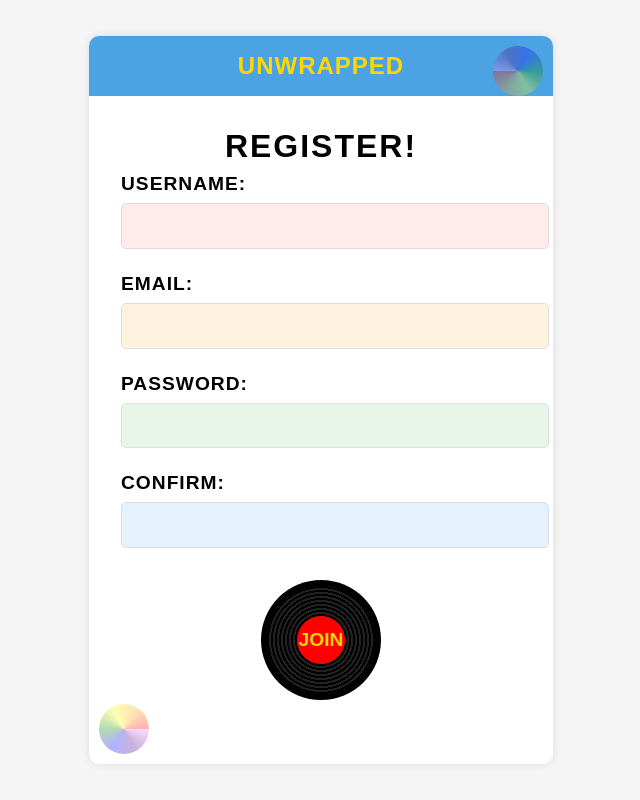
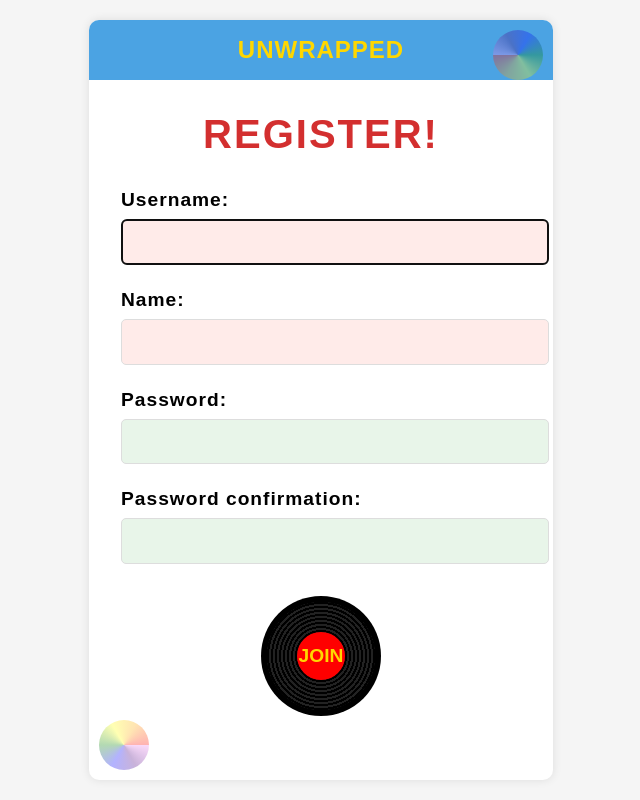
Before and after one commit to aarushkachhawa/UnWrapped, a Django app: page /register/ in a window 1280 px wide. Shown: the whole page, without its empty margins (319-959 px from the left). Run offline with Django 5.2, Linux system fonts and the light colour scheme.

Commit message:
fixed register page

```diff
--- a/templates/register.html
+++ b/templates/register.html
@@ -102,6 +102,15 @@
             background-color: #e3f2fd;
         }
 
+        h1 {
+            text-align: center;
+            font-size: 2.5rem;
+            margin-bottom: 2rem;
+            font-weight: bold;
+            letter-spacing: 2px;
+            color: #d32f2f;
+        }
+
         .vinyl-record {
             width: 120px;
             height: 120px;
@@ -159,11 +168,6 @@
             text-transform: uppercase;
         }
     </style>
-    <script>
-        function redirectToHome() {
-            window.location.href = "/home";  // Redirect to the home page
-        }
-    </script>
 </head>
 <body>
     <div class="container">
@@ -171,25 +175,26 @@
         <div class="rainbow-corner bottom-left"></div>
         <div class="header">UNWRAPPED</div>
         <h1>REGISTER!</h1>
-        <form>
+        <form method="POST" action="{% url 'register' %}">
+            {% csrf_token %}
             <div class="form-group">
-                <label>USERNAME:</label>
-                <input type="text" required>
+                {{ form.username.label_tag }}
+                {{ form.username }}
             </div>
             <div class="form-group">
-                <label>EMAIL:</label>
-                <input type="email" required>
+                {{ form.name.label_tag }}
+                {{ form.name }}
             </div>
             <div class="form-group">
-                <label>PASSWORD:</label>
-                <input type="password" required>
+                {{ form.password1.label_tag }}
+                {{ form.password1 }}
             </div>
             <div class="form-group">
-                <label>CONFIRM:</label>
-                <input type="password" class="confirm" required>
+                {{ form.password2.label_tag }}
+                {{ form.password2 }}
             </div>
             <!-- Vinyl record button -->
-            <div class="vinyl-record" onclick="redirectToHome()">
+            <div class="vinyl-record" onclick="document.forms[0].submit();">
                 <div class="record-base"></div>
                 <div class="record-grooves"></div>
                 <div class="record-label">JOIN</div>
```
Also changed, not shown: templates/login.html (line endings or trailing spaces).
